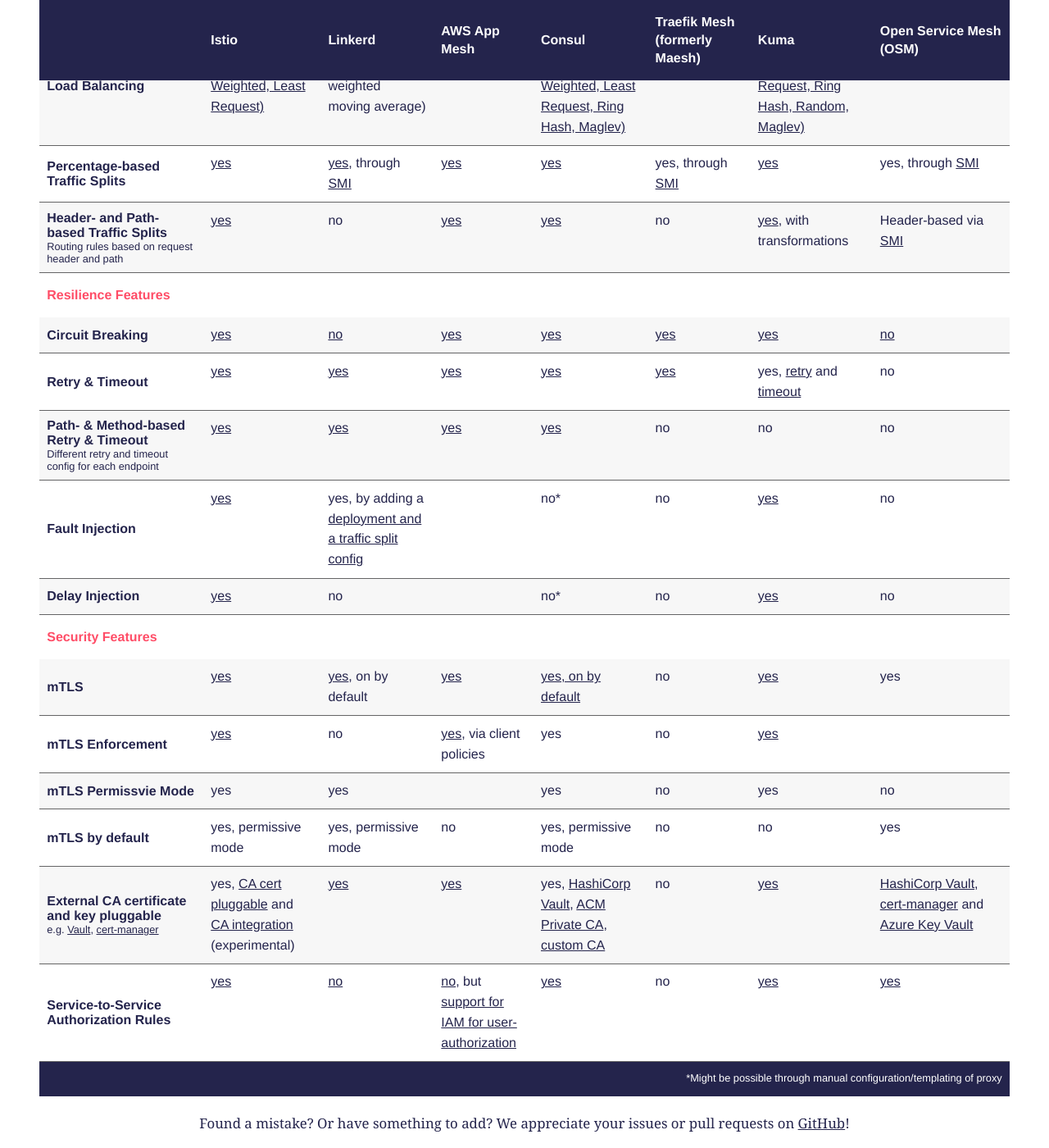
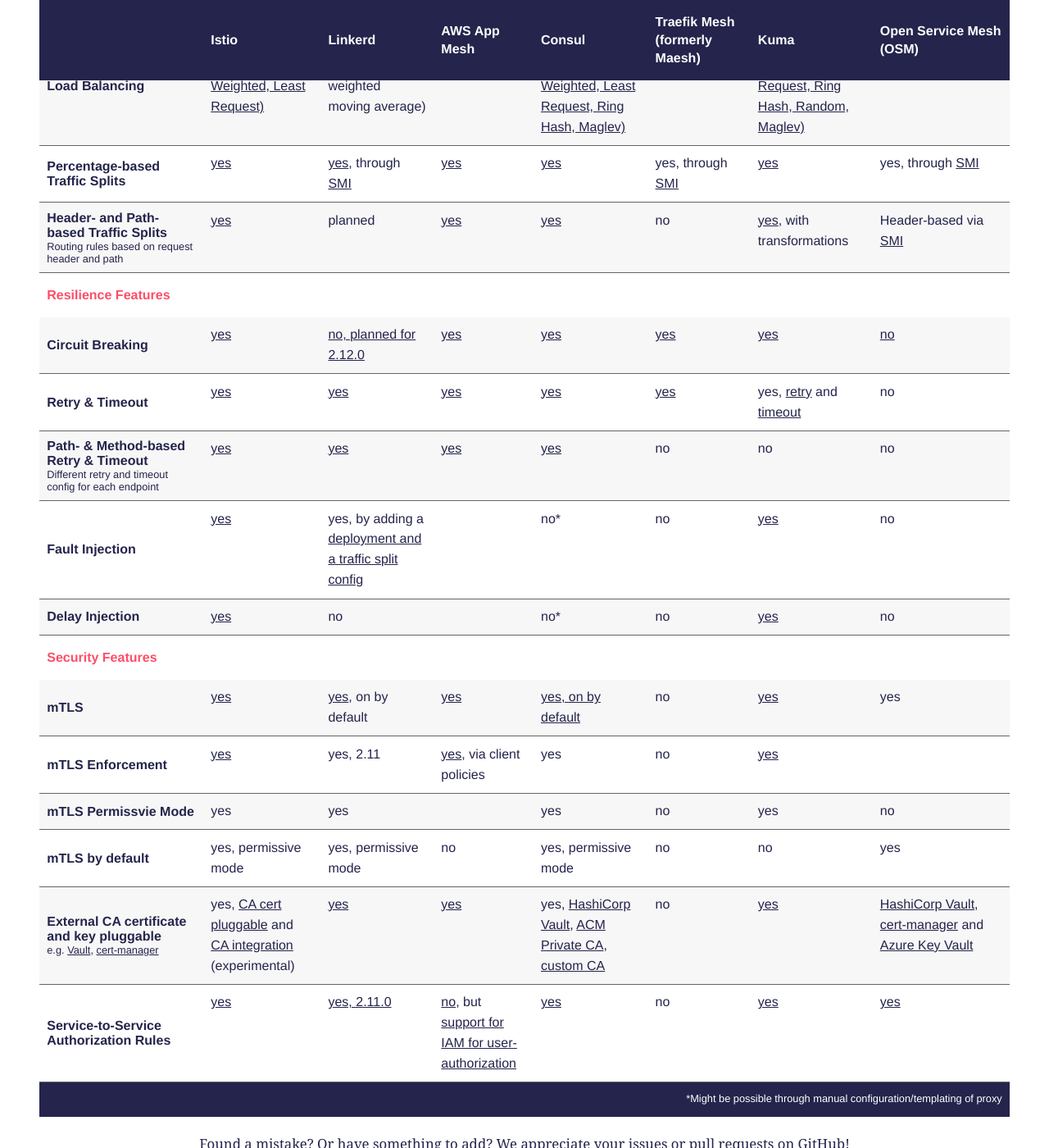
Before and after one commit to servicemesh-es/servicemesh.es, a Jekyll site: the page built from index.md, in a window 1280 px wide and 1400 px high, scrolled down 8770 px. Shown: the whole window at 82% size. Built offline with Jekyll 4.4.1, drawn with Linux system fonts in a browser that asks for light colours; some web fonts are replaced.

Commit message:
linkerd 2.11 updates

```diff
--- a/_includes/comparison.html
+++ b/_includes/comparison.html
@@ -409,7 +409,7 @@
       <tr>
         <th scope="row">Header- and Path-based Traffic Splits<small class="form-text">Routing rules based on request header and path</small></th>
         <td><a href="https://istio.io/docs/tasks/traffic-management/request-routing/" target="_blank">yes</a></td>
-        <td>no</td>
+        <td>planned</td>
         <td><a href="https://docs.aws.amazon.com/app-mesh/latest/APIReference/API_CreateRoute.html" target="_blank">yes</a> </td>
         <td><a href="https://www.consul.io/docs/agent/config-entries/service-router" target="_blank">yes</a></td>
         <td>no</td>
@@ -426,7 +426,7 @@
       <tr>
         <th scope="row">Circuit Breaking</th>
         <td><a href="https://istio.io/docs/concepts/traffic-management/#circuit-breakers" target="_blank">yes</a></td>
-        <td><a href="https://github.com/linkerd/linkerd2/issues/2846" target="_blank">no</a></td>
+        <td><a href="https://github.com/linkerd/linkerd2/issues/2846" target="_blank">no, planned for 2.12.0</a></td>
         <td><a href="https://aws.amazon.com/about-aws/whats-new/2020/11/aws-app-mesh-introduces-circuit-breaker-capabilities/" target="_blank">yes</a></td>
         <td><a href="https://www.consul.io/docs/connect/config-entries/service-defaults#limits" target="_blank">yes</a></td>
         <td><a href="https://doc.traefik.io/traefik-mesh/configuration/#circuit-breaker" target="_blank">yes</a></td>
@@ -493,7 +493,7 @@
       <tr>
         <th scope="row">mTLS Enforcement</th>
         <td><a href="https://istio.io/latest/docs/tasks/security/authentication/mtls-migration/" target="_blank">yes</a></td>
-        <td>no</td>
+        <td>yes, 2.11</td>
         <td><a href="https://docs.aws.amazon.com/app-mesh/latest/userguide/tls.html" target="_blank">yes</a>, via client policies</td>
         <td>yes</td>
         <td>no</td>
@@ -533,7 +533,7 @@
       <tr>
         <th scope="row">Service-to-Service Authorization Rules</th>
         <td><a href="https://istio.io/docs/concepts/security/#authorization" target="_blank">yes</a></td>
-        <td><a href="https://github.com/linkerd/linkerd2/issues/3342" target="_blank">no</a></td>
+        <td><a href="https://github.com/linkerd/linkerd2/issues/3342" target="_blank">yes, 2.11.0</a></td>
         <td><a href="https://github.com/aws/aws-app-mesh-roadmap/issues/80" target="_blank">no</a>, but <a href="https://docs.aws.amazon.com/app-mesh/latest/userguide/security_iam_service-with-iam.html" target="_blank">support for IAM for user-authorization</a></td>
         <td><a href="https://www.consul.io/docs/connect/intentions" target="_blank">yes</a></td>
         <td>no</td>
```
